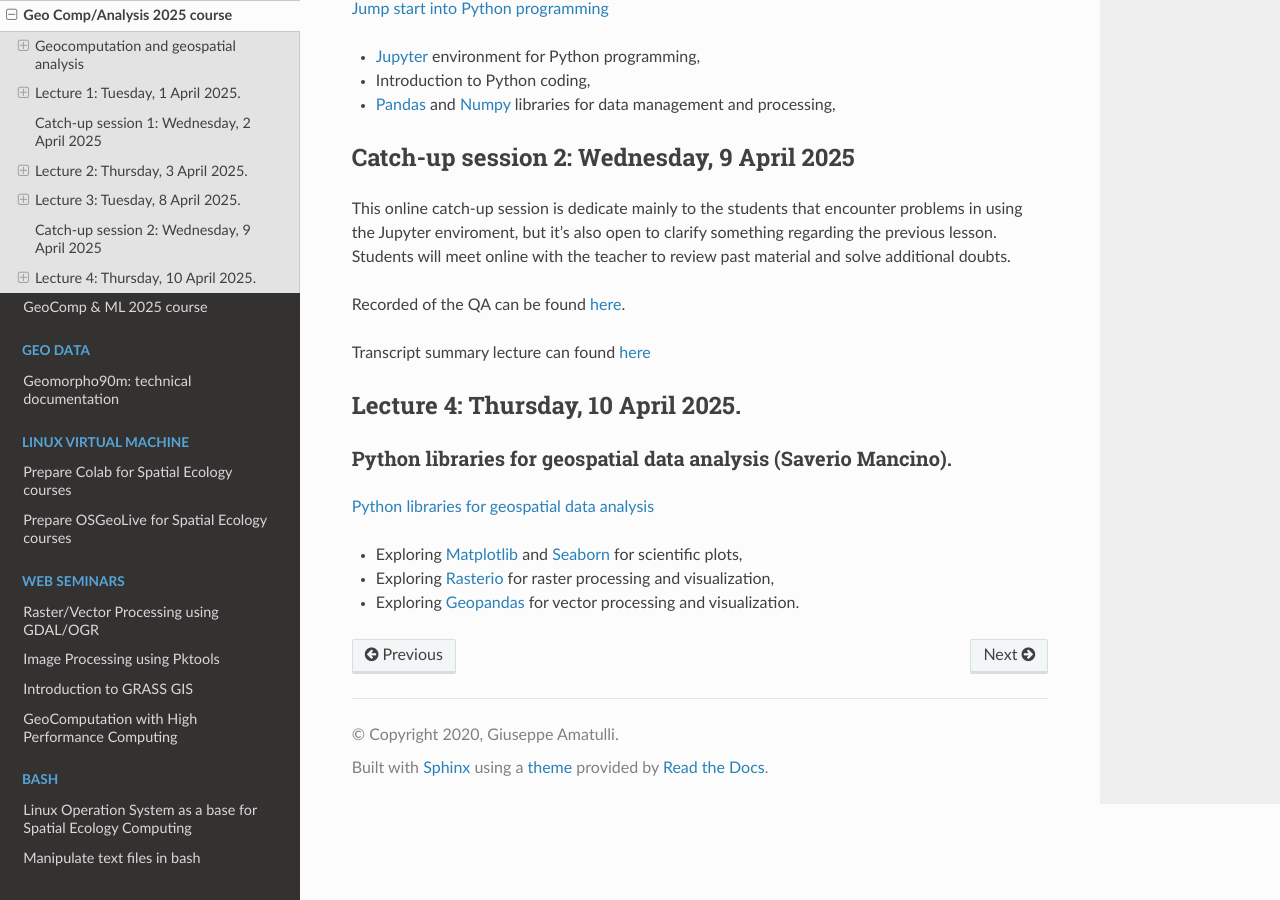
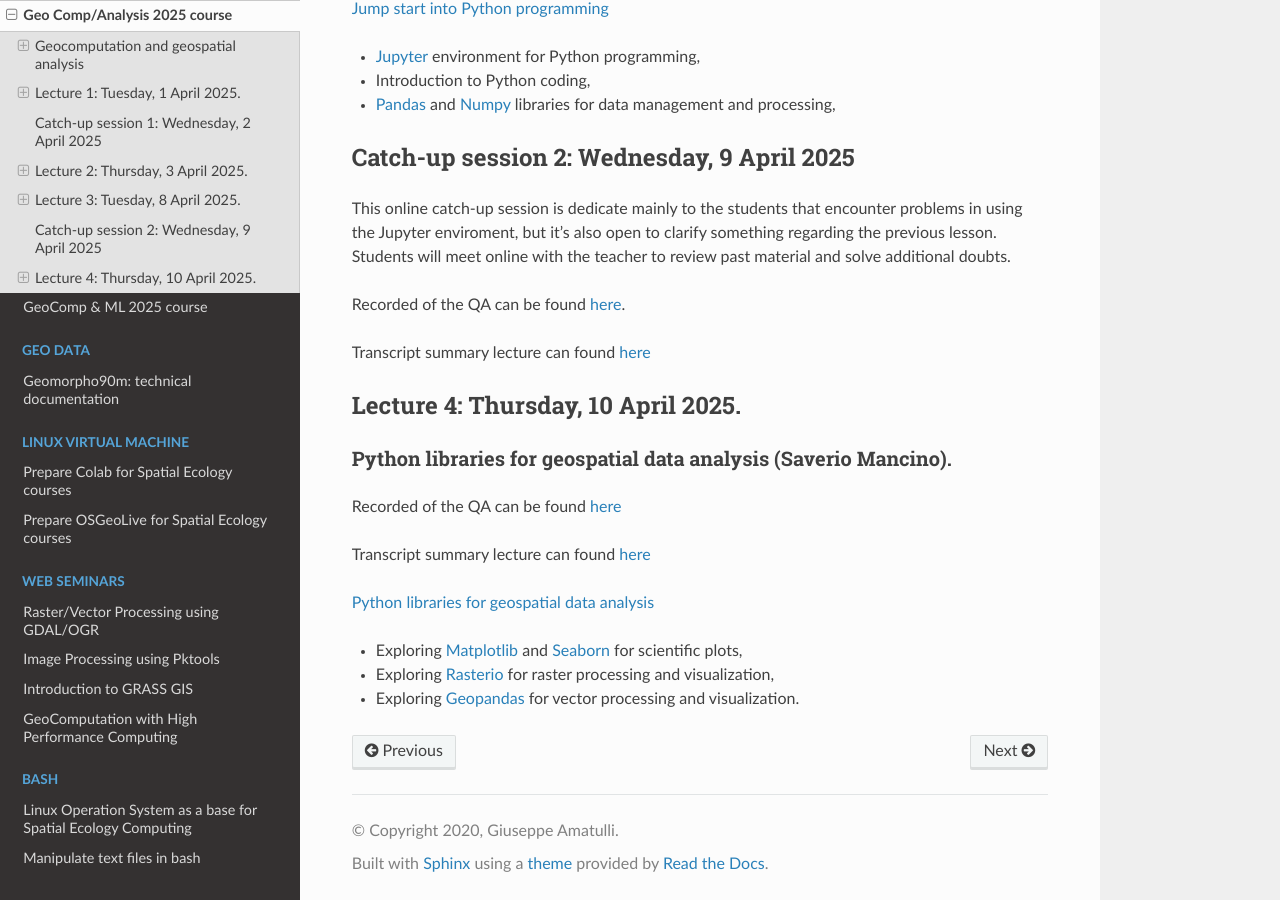
Before and after one commit to selvaje/SE_docs, a Sphinx documentation site: the page built from source/COURSESAROUNDTHEWORLD/course_geocomp_geoanlysis_04_2025.md, in a window 1280 px wide and 900 px high, scrolled down 4981 px. Built offline with Sphinx 7.4.7 and the Read the Docs theme 3.1.0, drawn with Linux system fonts in a browser that asks for light colours; pages that are not in the unit, such as notebooks, are missing from menus.

Commit message:
general pull

```diff
--- a/source/COURSESAROUNDTHEWORLD/course_geocomp_geoanlysis_04_2025.md
+++ b/source/COURSESAROUNDTHEWORLD/course_geocomp_geoanlysis_04_2025.md
@@ -211,6 +211,10 @@ Transcript summary lecture can found [here](http://spatial-ecology.net/docs/sour
 ## Lecture 4: Thursday, 10 April 2025.
 ### Python libraries for geospatial data analysis  (Saverio Mancino).
 
+Recorded of the QA can be found [here](https://yale.zoom.us/rec/share/TBX_ZphRKLI-zyYJG71sVchjYQ8JyEaoFgf8kDGX0krdHpEV5zQhrmDlS37uOqWV._8haHTXHW4utbXop)
+
+Transcript summary lecture can found [here](http://spatial-ecology.net/docs/source/COURSESAROUNDTHEWORLD/course_geocomp_geoanlysis_04_2025_resume/lect05_Geocomp_Analysis_10042025.pdf)
+
 [Python libraries for geospatial data analysis](http://www.spatial-ecology.net/docs/build/html/PYTHON/Python_geospatial_data_analysis_SM.html)
 
 * Exploring [Matplotlib](https://matplotlib.org/) and [Seaborn](https://seaborn.pydata.org/) for scientific plots,
```
Also changed, not shown: 6 other files.
